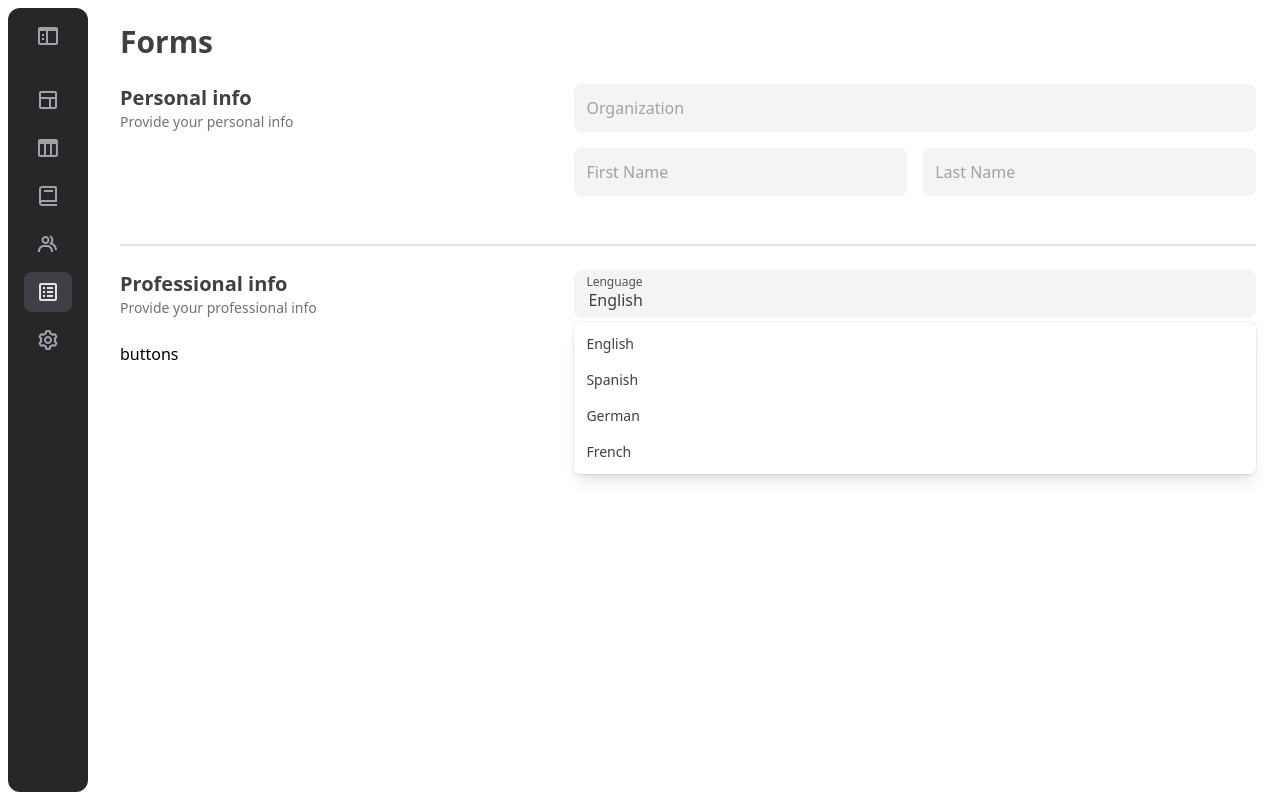
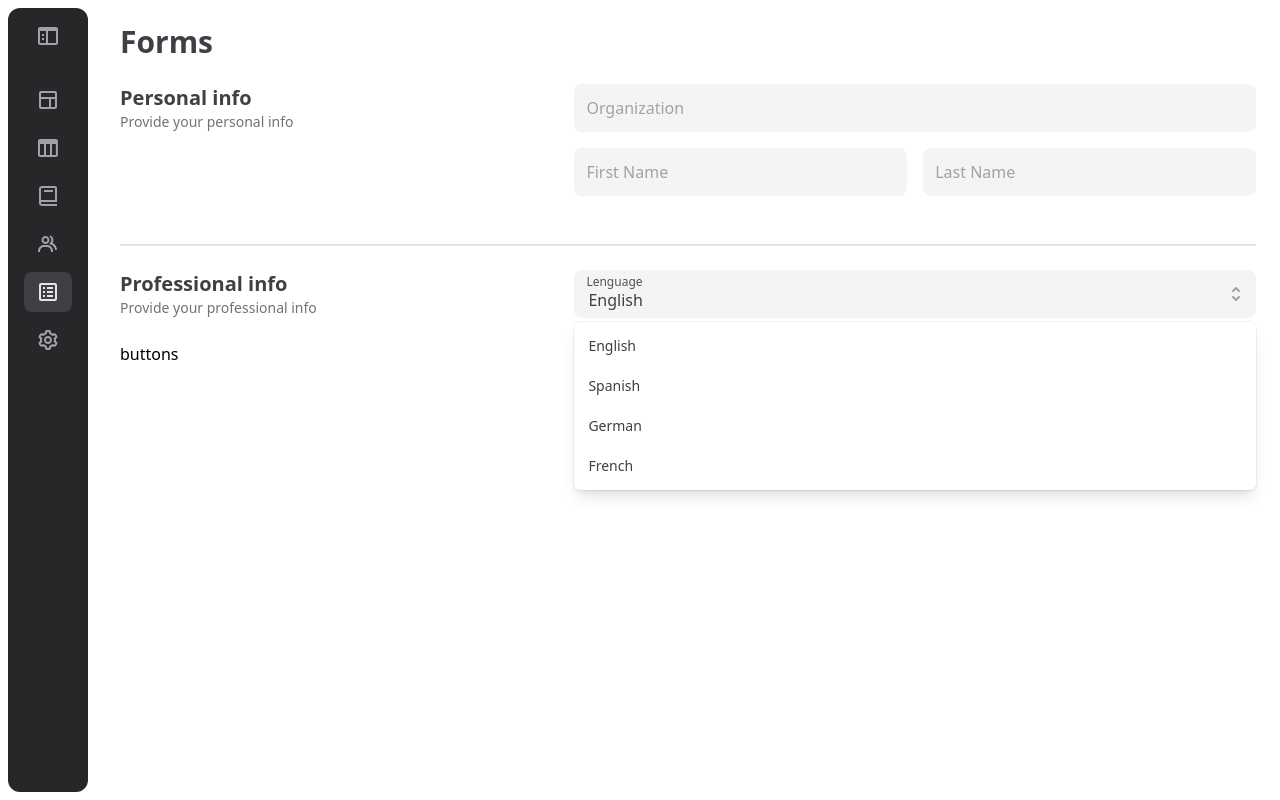
Before and after one commit to dantehduran/dashboard-next-tailwind, a Next.js app: page /forms in a window 1280 px wide. Both pictures are taken after a click on the button "English". Built offline with nearby package versions, Linux system fonts and the light colour scheme.

Commit message:
style listbox

```diff
--- a/components/Input.tsx
+++ b/components/Input.tsx
@@ -1,5 +1,6 @@
 import { Listbox } from '@headlessui/react';
 import { useState } from 'react';
+import { HiSelector } from 'react-icons/hi';
 
 interface Props {
 	label: string;
@@ -35,8 +36,9 @@ const Dropdown = ({ label, options }: { label: string; options: string[] }) => {
 			as='div'
 			className='relative w-full'
 		>
-			<Listbox.Button className='peer w-full rounded-lg border-2 border-zinc-100 bg-zinc-100 px-3 pt-4 pb-1 text-left font-medium capitalize text-zinc-700 placeholder-transparent focus:border-2 focus:border-violet-500 focus:bg-white focus:outline-none'>
-				{selectedOption}
+			<Listbox.Button className='peer flex w-full items-center justify-between rounded-lg border-2 border-zinc-100  bg-zinc-100 text-left font-medium capitalize text-zinc-700 placeholder-transparent focus:border-2 focus:border-violet-500 focus:bg-white focus:outline-none'>
+				<span className='px-3 pt-4 pb-1'>{selectedOption}</span>
+				<HiSelector className='mr-2 h-5 w-5 text-zinc-400' aria-hidden='true' />
 			</Listbox.Button>
 			<Listbox.Label className='absolute left-3 top-1 cursor-text text-xs capitalize text-zinc-600  transition-all peer-placeholder-shown:top-3 peer-placeholder-shown:left-3  peer-placeholder-shown:text-base peer-placeholder-shown:text-zinc-400 peer-focus:top-1 peer-focus:left-3 peer-focus:text-xs'>
 				{label}
@@ -46,7 +48,7 @@ const Dropdown = ({ label, options }: { label: string; options: string[] }) => {
 					<Listbox.Option
 						key={option}
 						value={option}
-						className='relative cursor-pointer select-none py-2 px-3 capitalize text-zinc-700'
+						className='relative cursor-pointer select-none rounded-lg border-2 border-transparent py-2 px-3 capitalize text-zinc-700 hover:border-2 hover:border-violet-500'
 					>
 						{option}
 					</Listbox.Option>
```
